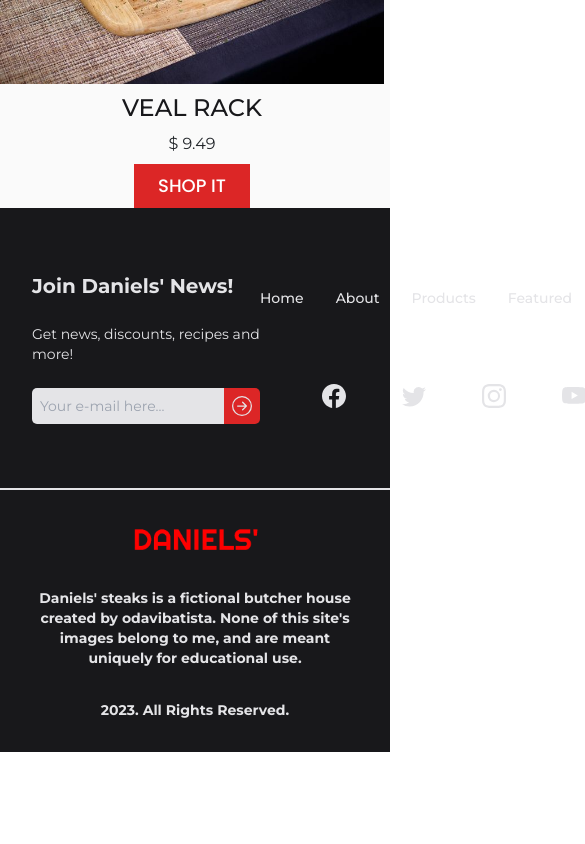
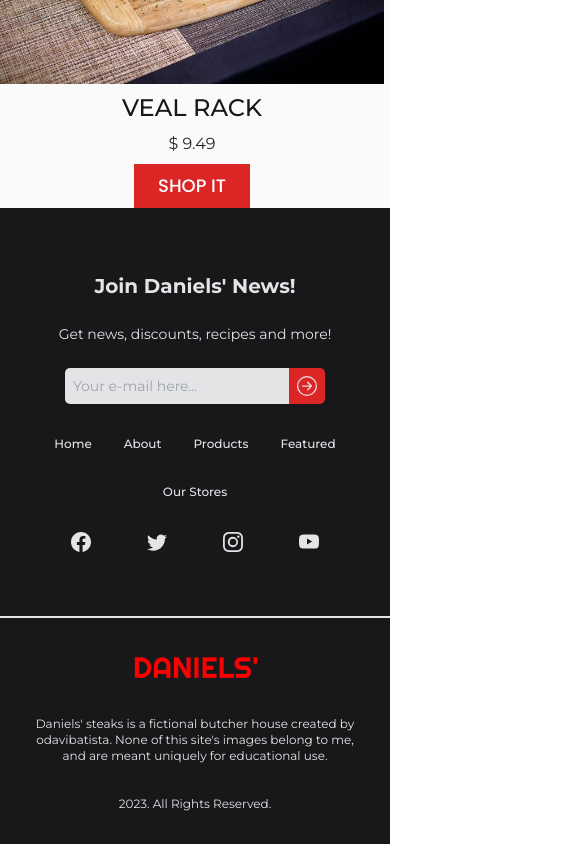
Before and after one commit to odavibatista/nuxt-trial, a Nuxt app: page / in a window 390 px wide. Shown: the part 753-1597 px from the top of the page, 585 px wide, since content can reach past the window. Before the commit the page ends 1505 px from the top, so only its background shows below. Built offline with nearby package versions, Linux system fonts and the light colour scheme.

Commit message:
components(footer): added responsivity to footer

```diff
--- a/components/footer/index.vue
+++ b/components/footer/index.vue
@@ -1,23 +1,23 @@
 <script setup>
 const styles = {
-    footer: ' flex flex-col font-ms text-zinc-200 text-sm md:text-start text-center ',
-    p: 'pt-4 pb-2 font-bold',
+    footer: 'flex flex-col font-ms text-zinc-200 text-sm md:text-start text-center ',
+    p: 'pt-4 pb-2 font-small text-xs md:text-sm lg:text-base md:font-normal lg:font-bold',
     brand: 'w-32',
     top: {
-        div: 'flex flex-row justify-between items-center px-8 lg:px-16 py-16 bg-zinc-900',
-        left: 'flex flex-col gap-4  text-left lg:text-center',
-        right: 'flex flex-col gap-14',
-        linksDiv: 'flex flex-row gap-8 lg:gap-14',
+        div: 'flex flex-col md:flex-row justify-between items-center gap-8 px-8 lg:px-16 py-16 bg-zinc-900',
+        left: 'flex flex-col gap-4  md:text-left text-center',
+        right: 'flex flex-col gap-8 md:gap-14',
+        linksDiv: 'flex flex-row gap-8 lg:gap-14 flex-wrap justify-center md:justify-between',
         socialLinks: 'flex flex-row gap-14 justify-center',
-        span: 'flex flex-row gap-0',
-        input: 'bg-zinc-200 h-9 w-48 xl:w-72 p-2 xl:px-4  xl:h-12 text-zinc-600 border-none',
+        span: 'flex flex-row gap-0 self-center md:self-start',
+        input: 'bg-zinc-200 h-9 w-56 xl:w-72 p-2 xl:px-4 xl:h-12 text-zinc-600 border-none',
         button: 'w-9 h-9 xl:h-12 xl:w-12 bg-red-600 grid place-content-center',
         buttonIcon: 'h-5 w-5 xl:w-8 xl:h-8',
-        h5: 'font-bold xl:text-3xl text-xl font-ms'
+        h5: 'font-bold xl:text-3xl text-xl font-ms md:text-left'
     },
     bottom: 'border-t-2 border-zinc-200 bg-zinc-900 flex flex-col px-8 lg:px-16 py-4 items-center',
-    links: 'font-medium transition-colors hover:text-red-600 lg:text-sm xl:text-base font-ms',
-    icons: 'hover:text-red-600 transition-colors duration-300 ease-in-out w-6 h-6 lg:w-8 lg:h-8'
+    links: 'font-medium transition-colors hover:text-red-600 text-xs lg:text-sm xl:text-base font-ms',
+    icons: 'hover:text-red-600 transition-colors duration-300 ease-in-out h-5 w-5 md:w-6 md:h-6 lg:w-8 lg:h-8'
 }
 </script>
 
```
